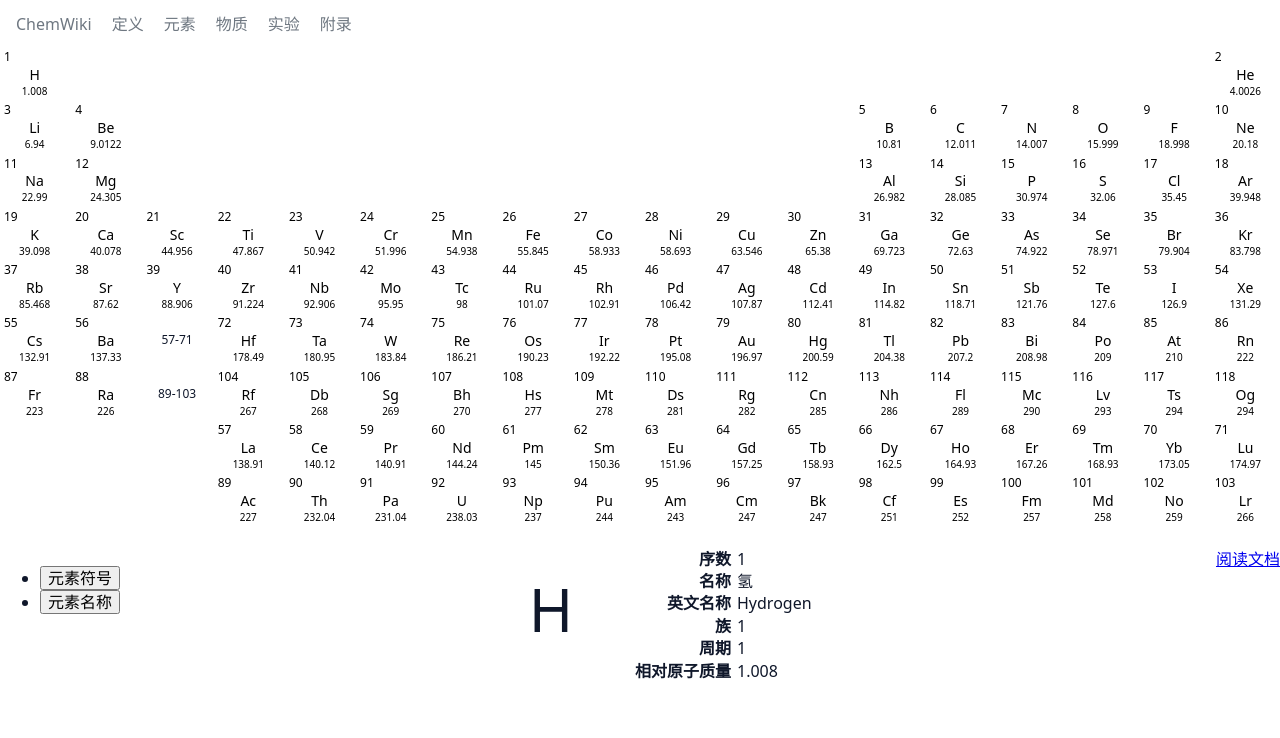
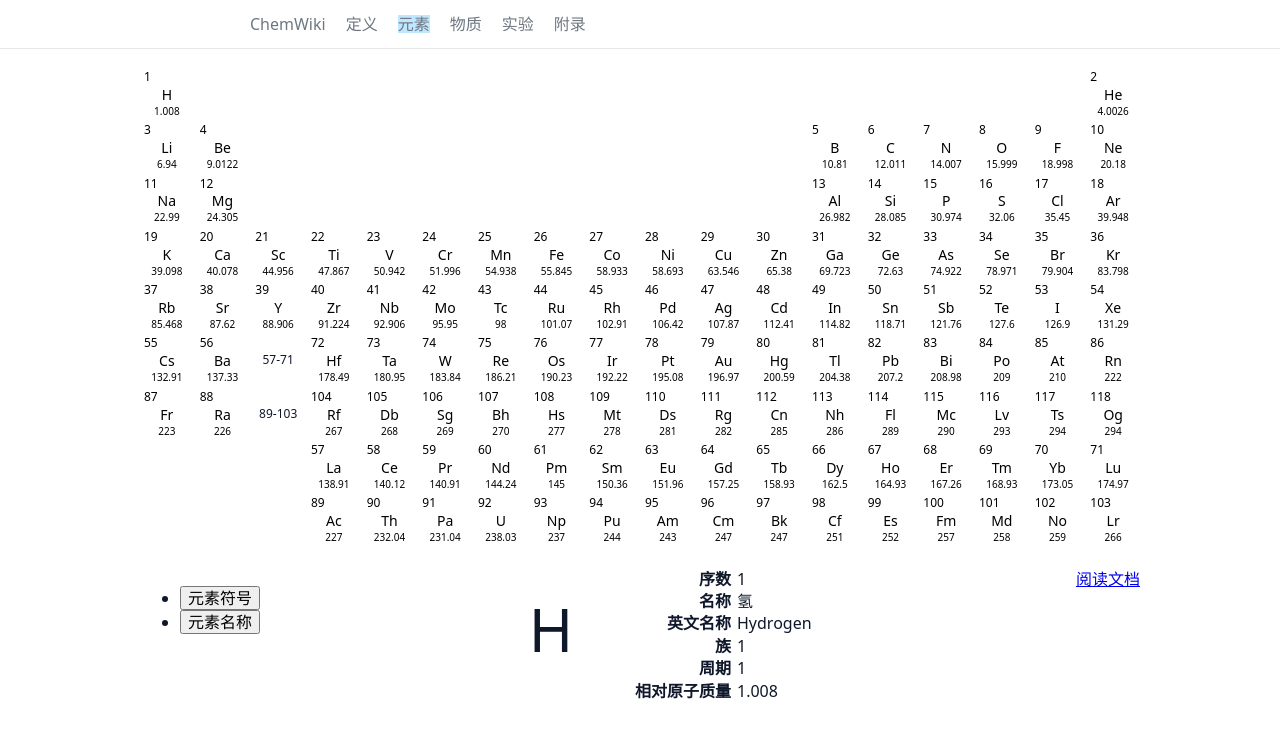
Before and after one commit to MrWillCom/ChemWiki, a Next.js app: page /elements in a window 1280 px wide. Shown: the top 738 px of the page. Built offline with nearby package versions, Linux system fonts and the light colour scheme; a small style sheet from the web is missing.

Commit message:
Update navigation and add several components

```diff
--- /dev/null
+++ b/src/components/Container.jsx
@@ -0,0 +1,35 @@
+import styles from './Container.module.scss'
+
+function Container({
+  children,
+  className,
+  size,
+  marginX,
+  marginY,
+  paddingX,
+  paddingY,
+  ...props
+}) {
+  return (
+    <div
+      className={
+        styles.container +
+        (size === 'lg' ? ' ' + styles.lg : '') +
+        (className ? ' ' + className : '')
+      }
+      style={{
+        '--margin-x': typeof marginX === 'number' ? marginX + 'px' : marginX,
+        '--margin-y': typeof marginY === 'number' ? marginY + 'px' : marginY,
+        '--padding-x':
+          typeof paddingX === 'number' ? paddingX + 'px' : paddingX,
+        '--padding-y':
+          typeof paddingY === 'number' ? paddingY + 'px' : paddingY,
+      }}
+      {...props}
+    >
+      {children}
+    </div>
+  )
+}
+
+export default Container
--- /dev/null
+++ b/src/components/Container.module.scss
@@ -0,0 +1,21 @@
+.container {
+  max-width: 800px;
+
+  --margin-x: auto;
+  --margin-y: 0;
+  margin-left: var(--margin-x);
+  margin-right: var(--margin-x);
+  margin-top: var(--margin-y);
+  margin-bottom: var(--margin-y);
+
+  --padding-x: 0;
+  --padding-y: 0;
+  padding-left: var(--padding-x);
+  padding-right: var(--padding-x);
+  padding-top: var(--padding-y);
+  padding-bottom: var(--padding-y);
+
+  &.lg {
+    max-width: 1000px;
+  }
+}
--- /dev/null
+++ b/src/components/Main.jsx
@@ -0,0 +1,14 @@
+import styles from './Main.module.scss'
+
+function Main({ children, className, ...props }) {
+  return (
+    <main
+      className={styles.main + (className ? ' ' + className : '')}
+      {...props}
+    >
+      {children}
+    </main>
+  )
+}
+
+export default Main
--- /dev/null
+++ b/src/components/Main.module.scss
@@ -0,0 +1,3 @@
+.main {
+  padding-top: var(--height-nav);
+}
--- a/src/components/NavBar.jsx
+++ b/src/components/NavBar.jsx
@@ -1,6 +1,7 @@
 import styles from './NavBar.module.scss'
 import Link from 'next/link'
 import { useRouter } from 'next/router'
+import Container from './Container'
 
 function NavigationItem({ className, children, match, ...props }) {
   const router = useRouter()
@@ -14,7 +15,7 @@ function NavigationItem({ className, children, match, ...props }) {
       }
       {...props}
     >
-      {children}
+      <span>{children}</span>
     </Link>
   )
 }
@@ -22,6 +23,7 @@ function NavigationItem({ className, children, match, ...props }) {
 function NavBar() {
   return (
     <nav className={styles.nav}>
+      <Container className={styles.navContainer}>
         <NavigationItem href="/" match={/^\/$/}>
           ChemWiki
         </NavigationItem>
@@ -40,6 +42,7 @@ function NavBar() {
         <NavigationItem href="/appendix" match={/^\/appendix/}>
           附录
         </NavigationItem>
+      </Container>
     </nav>
   )
 }
--- a/src/components/NavBar.module.scss
+++ b/src/components/NavBar.module.scss
@@ -1,7 +1,15 @@
 .nav {
   background-color: var(--color-nav-background);
+  border-bottom: 1px solid var(--color-nav-border);
+  position: fixed;
+  top: 0;
+  left: 0;
+  right: 0;
+}
+
+.navContainer {
   display: flex;
-  height: 48px;
+  height: var(--height-nav);
   padding: 0 6px;
 }
 
@@ -20,6 +28,12 @@
     color: var(--color-nav-text-hover);
   }
 
-  &.active::after {
+  span {
+    transition-duration: 0.25s;
+    transition-property: background-color;
+  }
+
+  &.active span {
+    background-color: var(--color-nav-highlight-background);
   }
 }
--- a/src/pages/elements/index.jsx
+++ b/src/pages/elements/index.jsx
@@ -1,7 +1,15 @@
 import PeriodicTable from '@/components/PeriodicTable'
+import Container from '@/components/Container'
+import Main from '@/components/Main'
 
 function ElementsPage() {
-  return <PeriodicTable />
+  return (
+    <Main>
+      <Container size="lg" marginY={20} paddingX={20}>
+        <PeriodicTable />
+      </Container>
+    </Main>
+  )
 }
 
 export default ElementsPage
--- a/src/styles/globals.scss
+++ b/src/styles/globals.scss
@@ -1,12 +1,18 @@
+@use 'sass:color';
 @import 'lxgw-wenkai-webfont/style.css';
 @import 'normalize.css/normalize.css';
 
 :root {
   --color-body-text: #0f172a;
   --color-body-background: #fff;
+  --color-accent: #00a1ff;
+  --color-accent-highlight-background: #00a1ff40;
+  --height-nav: 48px;
   --color-nav-text: #6e7781;
   --color-nav-text-hover: var(--color-body-text);
   --color-nav-background: var(--color-body-background);
+  --color-nav-border: #0f172a1a;
+  --color-nav-highlight-background: var(--color-accent-highlight-background);
 
   @media (prefers-color-scheme: dark) {
     & {
```
Lines whose indentation alone changed are shown as unchanged.
